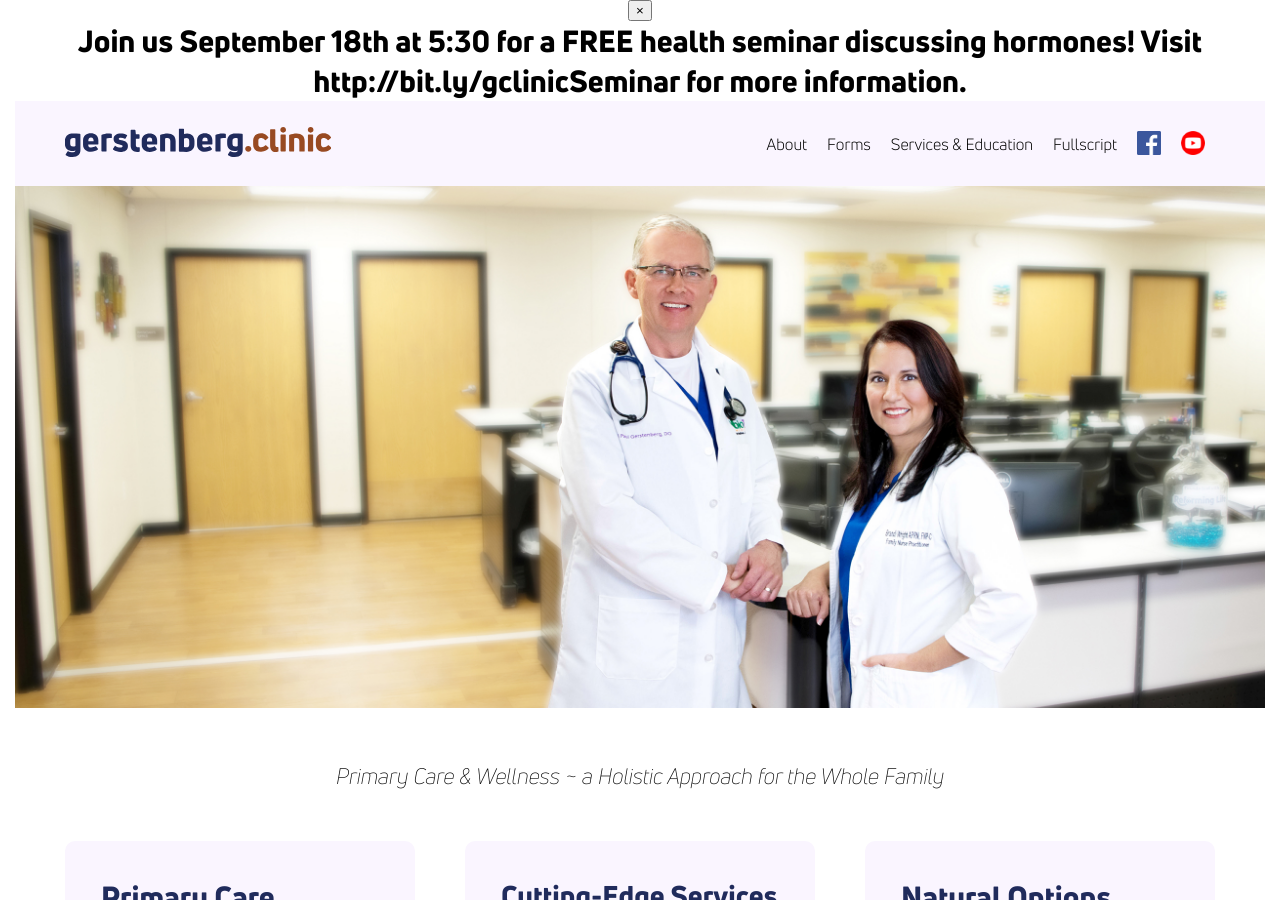
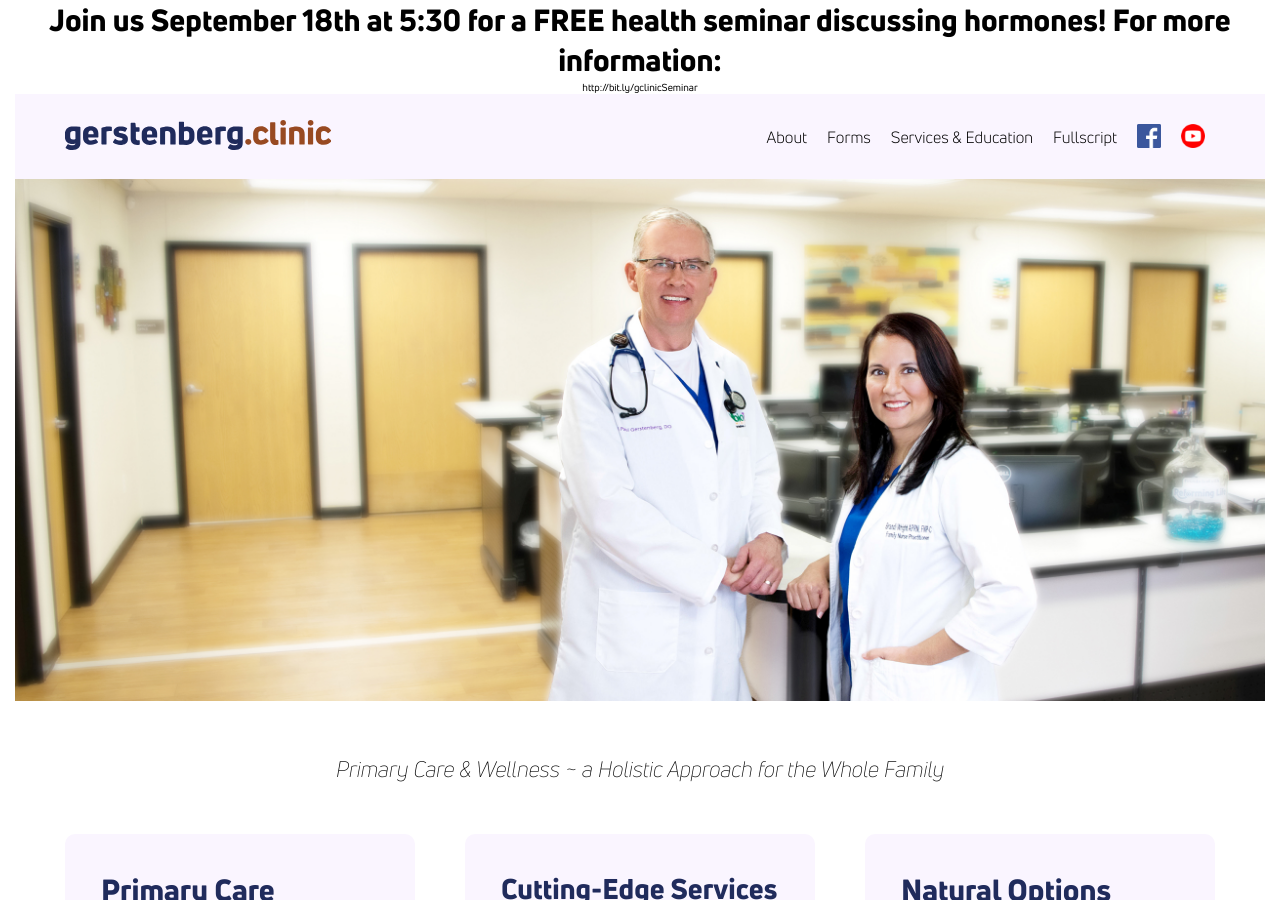
Before and after one commit to theneverwoods/gerstenberg.clinic, a Jekyll site: the page built from index.html, in a window 1280 px wide and 900 px high. Built offline with Jekyll 4.4.1, drawn with Linux system fonts in a browser that asks for light colours; comment, search, counter and statistics services are not loaded.

Commit message:
Update default.html

```diff
--- a/_layouts/default.html
+++ b/_layouts/default.html
@@ -36,8 +36,8 @@
 
     <!-- Event banner -->
     <div class="alert alert-dismissible alert-info" align="center">
-      <button type="button" class="close" data-dismiss="alert">×</button>
-      <h2>Join us September 18th at 5:30 for a FREE health seminar discussing hormones! Visit <a>http://bit.ly/gclinicSeminar</a> for more information.</h2>
+      <h2>Join us September 18th at 5:30 for a FREE health seminar discussing hormones! For more information:</h2>
+      <a>http://bit.ly/gclinicSeminar</a>
     </div>
 
     <div class="container">
```
